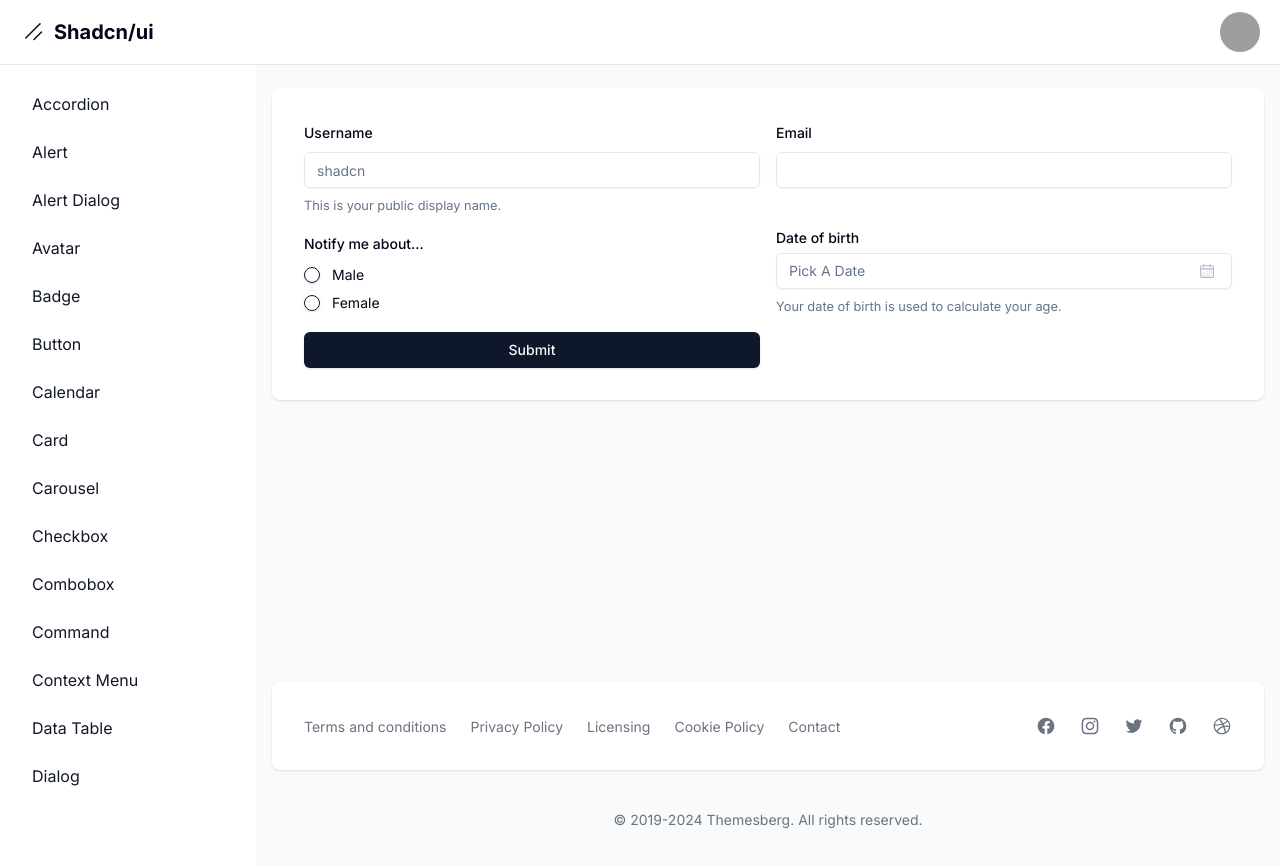
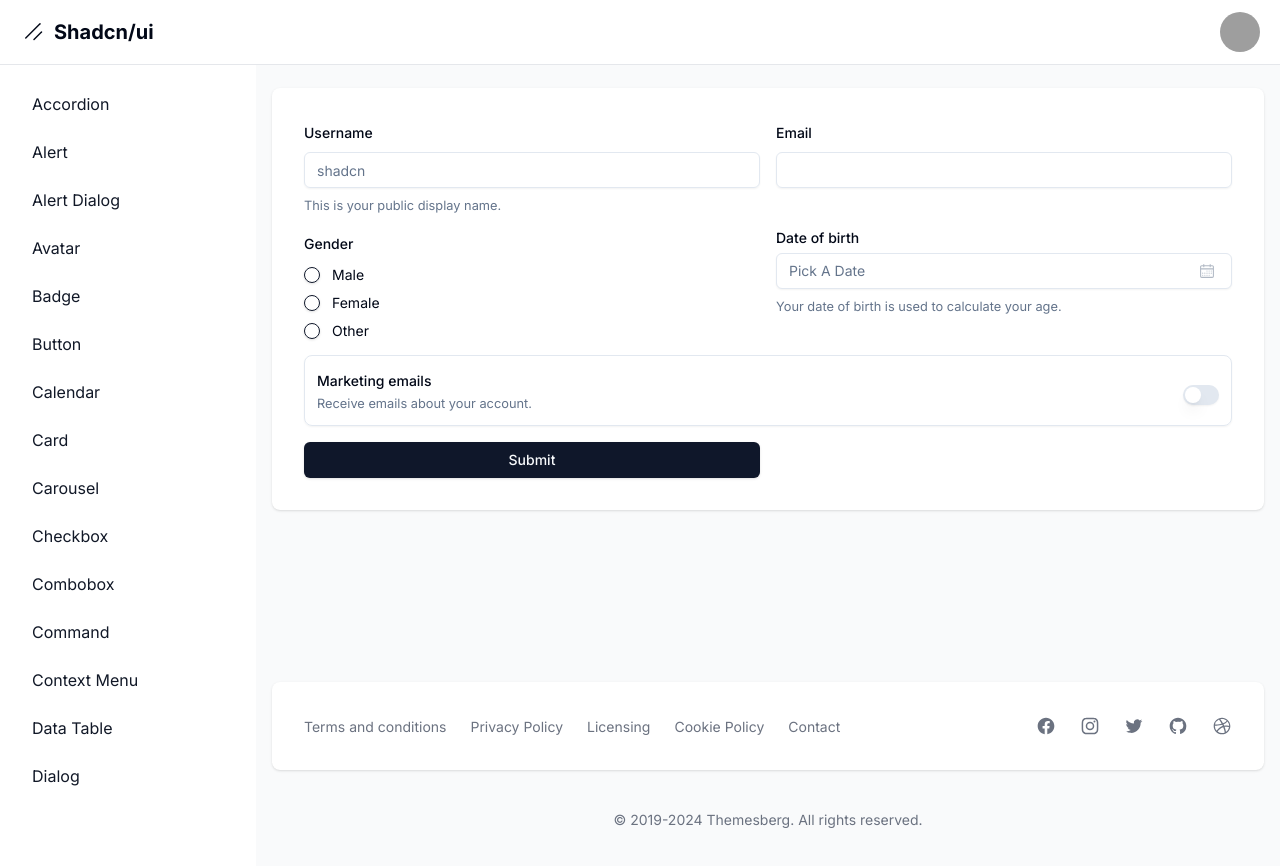
Before and after one commit to DevTalles-corp/shadcn-dashboard, a Next.js app: page /dashboard/form in a window 1280 px wide. Shown: the top 866 px of the page. Built offline with nearby package versions, Linux system fonts and the light colour scheme; grey boxes are pictures that could not be loaded.

Commit message:
feat: Add @radix-ui/react-switch package and implement switch component in form page

```diff
--- a/package.json
+++ b/package.json
@@ -26,6 +26,7 @@
     "@radix-ui/react-select": "^2.0.0",
     "@radix-ui/react-slider": "^1.1.2",
     "@radix-ui/react-slot": "^1.0.2",
+    "@radix-ui/react-switch": "^1.0.3",
     "@radix-ui/react-tabs": "^1.0.4",
     "@radix-ui/react-toast": "^1.1.5",
     "@tanstack/react-table": "^8.17.0",
--- a/src/app/dashboard/form/page.tsx
+++ b/src/app/dashboard/form/page.tsx
@@ -7,6 +7,8 @@ import { z } from "zod";
 import { Button } from "@/components/ui/button";
 import { RadioGroup, RadioGroupItem } from "@/components/ui/radio-group";
 import { Calendar } from "@/components/ui/calendar";
+import { Switch } from "@/components/ui/switch";
+
 import {
   Form,
   FormControl,
@@ -26,13 +28,19 @@ import { cn } from "@/lib/utils";
 import { format } from "date-fns";
 import { CalendarIcon } from "@radix-ui/react-icons";
 
-const formSchema = z.object({
+const formSchema = z
+  .object({
     username: z.string().min(2).max(20),
     email: z.string().email(),
-  gender: z.enum(["male", "female"]),
+    gender: z.enum(["male", "female", "other"]),
     dateOfBirth: z.date({
       required_error: "A date of birth is required.",
     }),
+    marketingEmails: z.boolean().default(false),
+  })
+  .refine((data) => data.marketingEmails === true, {
+    message: "You must agree to receive marketing emails.",
+    path: ["marketingEmails"],
   });
 
 export default function Page() {
@@ -44,6 +52,8 @@ export default function Page() {
       email: "",
     },
   });
+
+  // console.log(form);
 
   // 2. Define a submit handler.
   function onSubmit(values: z.infer<typeof formSchema>) {
@@ -57,7 +67,7 @@ export default function Page() {
       <Form {...form}>
         <form
           onSubmit={form.handleSubmit(onSubmit)}
-          className="grid grid-cols-2 gap-4"
+          className="grid grid-cols-1 sm:grid-cols-2 gap-4"
         >
           {/* Username */}
           <FormField
@@ -98,7 +108,7 @@ export default function Page() {
             name="gender"
             render={({ field }) => (
               <FormItem className="space-y-3">
-                <FormLabel>Notify me about...</FormLabel>
+                <FormLabel>Gender</FormLabel>
                 <FormControl>
                   <RadioGroup
                     onValueChange={field.onChange}
@@ -117,6 +127,13 @@ export default function Page() {
                         <RadioGroupItem value="female" />
                       </FormControl>
                       <FormLabel className="font-normal">Female</FormLabel>
+                    </FormItem>
+
+                    <FormItem className="flex items-center space-x-3 space-y-0">
+                      <FormControl>
+                        <RadioGroupItem value="other" />
+                      </FormControl>
+                      <FormLabel className="font-normal">Other</FormLabel>
                     </FormItem>
                   </RadioGroup>
                 </FormControl>
@@ -171,6 +188,28 @@ export default function Page() {
             )}
           />
 
+          {/* Marketing Emails - Switch */}
+          <FormField
+            control={form.control}
+            name="marketingEmails"
+            render={({ field }) => (
+              <FormItem className="flex flex-row items-center justify-between rounded-lg border p-3 shadow-sm col-span-1 sm:col-span-2 ">
+                <div className="space-y-0.5">
+                  <FormLabel>Marketing emails</FormLabel>
+                  <FormDescription>
+                    Receive emails about your account.
+                  </FormDescription>
+                </div>
+                <FormControl>
+                  <Switch
+                    checked={field.value}
+                    onCheckedChange={field.onChange}
+                  />
+                </FormControl>
+              </FormItem>
+            )}
+          />
+
           {/* Submit */}
           <Button type="submit">Submit</Button>
         </form>
--- /dev/null
+++ b/src/components/ui/switch.tsx
@@ -0,0 +1,29 @@
+"use client"
+
+import * as React from "react"
+import * as SwitchPrimitives from "@radix-ui/react-switch"
+
+import { cn } from "@/lib/utils"
+
+const Switch = React.forwardRef<
+  React.ElementRef<typeof SwitchPrimitives.Root>,
+  React.ComponentPropsWithoutRef<typeof SwitchPrimitives.Root>
+>(({ className, ...props }, ref) => (
+  <SwitchPrimitives.Root
+    className={cn(
+      "peer inline-flex h-5 w-9 shrink-0 cursor-pointer items-center rounded-full border-2 border-transparent shadow-sm transition-colors focus-visible:outline-none focus-visible:ring-2 focus-visible:ring-ring focus-visible:ring-offset-2 focus-visible:ring-offset-background disabled:cursor-not-allowed disabled:opacity-50 data-[state=checked]:bg-primary data-[state=unchecked]:bg-input",
+      className
+    )}
+    {...props}
+    ref={ref}
+  >
+    <SwitchPrimitives.Thumb
+      className={cn(
+        "pointer-events-none block h-4 w-4 rounded-full bg-background shadow-lg ring-0 transition-transform data-[state=checked]:translate-x-4 data-[state=unchecked]:translate-x-0"
+      )}
+    />
+  </SwitchPrimitives.Root>
+))
+Switch.displayName = SwitchPrimitives.Root.displayName
+
+export { Switch }
```
Also changed, not shown: 1 other file (tests, documents, lock files or other folders). Lines whose indentation alone changed are shown as unchanged.
